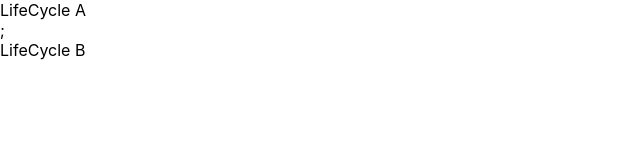
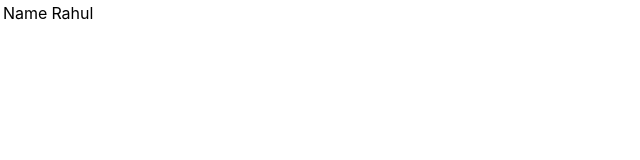
Before and after one commit to rahuljha12527/LearnReactConcepts, a React (Create React App) app: page / in a window 1280 px wide. Shown: the top 160 px of the page, without its empty margins (0-640 px from the left). Built offline with nearby package versions, Linux system fonts and the light colour scheme.

Commit message:
add row and table

```diff
--- a/src/App.js
+++ b/src/App.js
@@ -13,12 +13,16 @@ import NameList from './components/NameList';
 import StyleSheet from './components/StyleSheet';
 import Form from './components/Form';
 import LifeCycleA from './components/LifeCycleA';
+import FragmentDemo from './components/FragmentDemo';
+import Table from './components/Table';
 
 export  default class App extends Component {
   render() {
     return (
       <div className="App">
-        <LifeCycleA />
+        <Table />
+        {/* <FragmentDemo /> */}
+        {/* <LifeCycleA /> */}
         {/* <Form /> */}
         {/* <StyleSheet /> */}
         {/* <NameList /> */}
--- /dev/null
+++ b/src/components/Column.js
@@ -0,0 +1,13 @@
+import React from "react";
+
+function Column() {
+  const items = [];
+  return (
+    <>
+      <td>Name</td>
+      <td>Rahul</td>
+    </>
+  );
+}
+
+export default Column;
--- /dev/null
+++ b/src/components/FragmentDemo.js
@@ -0,0 +1,12 @@
+import React from "react";
+
+function FragmentDemo() {
+  return (
+    <React.Fragment>
+      <h1>Fragment Demo</h1>
+      <p>This describe the Fragment Demo Componenet</p>
+    </React.Fragment>
+  );
+}
+
+export default FragmentDemo;
--- a/src/components/LifeCycleA.js
+++ b/src/components/LifeCycleA.js
@@ -39,19 +39,24 @@ class LifeCycleA extends Component {
 
 getSnapshotBeforeUpdate(prevProps,prevState){
    console.log('LifeCycleB getSnapShotBeforeUpdate')
-
+   return null
 }
 componentDidUpdate(){
    console.log('LifeCycleB componentDidUpdate')
 }
 
-
+changeState=()=>{
+  this.setState({
+    name:'Rahul jha'
+  })
+}
   render() {
 
     console.log('LifeCycleA render');
     return (
         <div>
              <div>LifeCycle A</div>;
+             <button onClick={this.changeState}>Change State</button>
              <LifeCycleB/>
         </div>
     )
--- a/src/components/LifeCycleB.js
+++ b/src/components/LifeCycleB.js
@@ -21,7 +21,7 @@ class LifeCycleB extends Component {
   render() {
 
     console.log('LifeCycleB render');
-    return <div>LifeCycle B</div>;
+    return <div>LifeCycle B </div>;
   }
 }
 
--- /dev/null
+++ b/src/components/Table.js
@@ -0,0 +1,16 @@
+import React from 'react'
+import Column from './Column'
+
+function Table() {
+    return (
+       <table>
+           <tbody>
+               <tr>
+                   <Column/>
+               </tr>
+           </tbody>
+       </table>
+    )
+}
+
+export default Table
```
